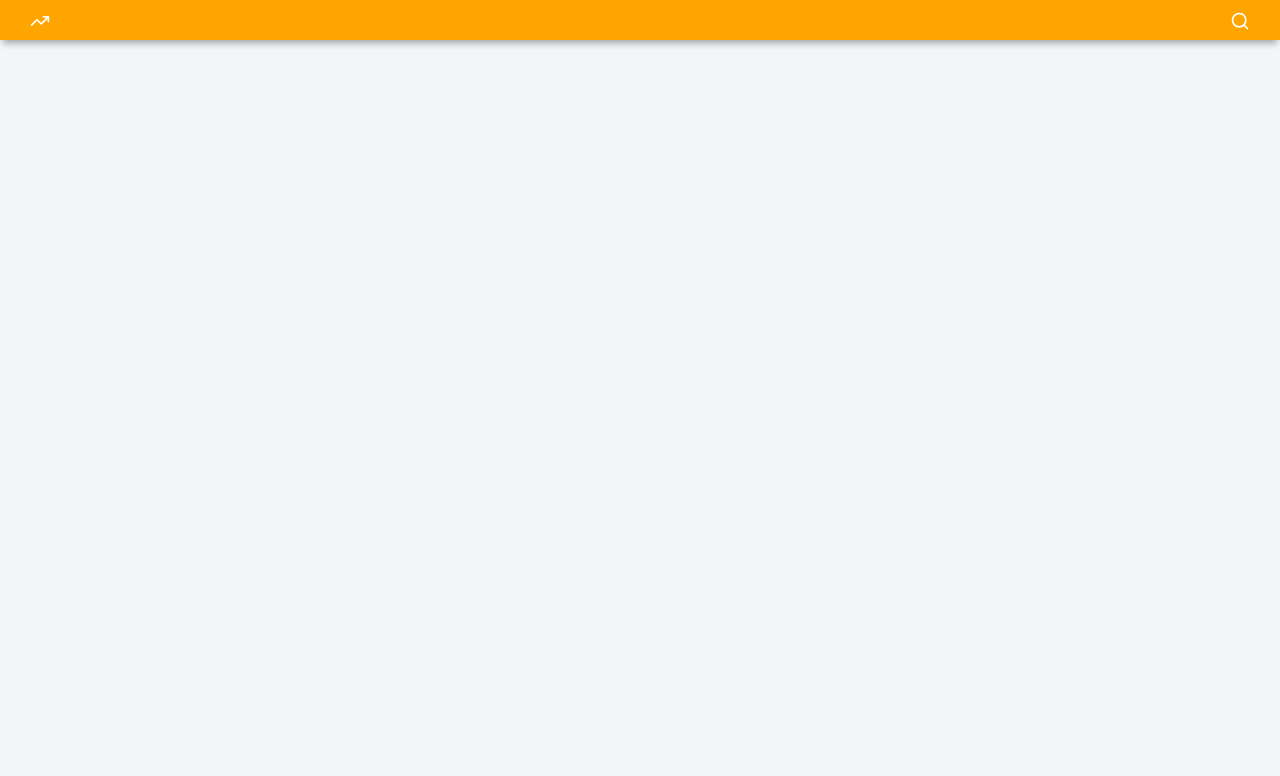
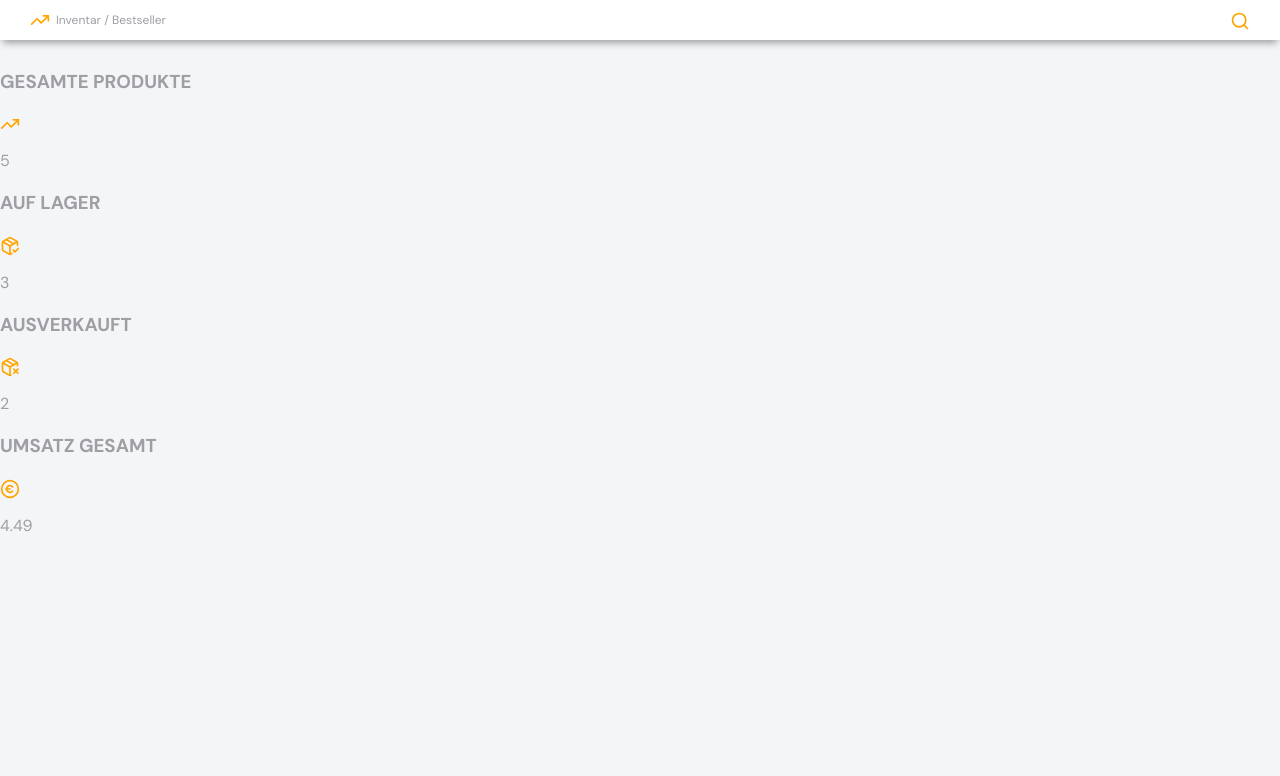
Before and after one commit to nadalinemortaoui/inventory_management, a Flask app: page / in a window 1280 px wide. Shown: the top 776 px of the page. Run offline with Flask 3, Linux system fonts and the light colour scheme.

Commit message:
Finalized flask logic of calculating out of stock, in stock and profit.

```diff
--- a/app.py
+++ b/app.py
@@ -1,12 +1,28 @@
 from flask import Flask, render_template
 from testdaten import produkte
+
 app = Flask(__name__) # Erstellen der App
+app.jinja_env.globals.update(len=len)
+def umsatz():
+    umsatz_wert = 0
+    for p in produkte:
+        if p["auf_lager"] == 0:
+            umsatz_wert += p["preis"]
+    return umsatz_wert
+
 @app.route("/") #Hauptseite wird erstellt
 def startseite():
-    gefilterte_produkte = []
+    alle_produkte = produkte
+    auflager_produkte = []
+    ausverkauft_produkte = []
     for p in produkte:
         if p["auf_lager"] == 1:
-            gefilterte_produkte.append(p)
-    return render_template("index.html", produkte = gefilterte_produkte)
+            auflager_produkte.append(p)
+        else:
+            ausverkauft_produkte.append(p)
+
+    gesamtumsatz = umsatz()
+    return render_template("index.html", produkte=auflager_produkte, alle_produkte = produkte, ausverkauft_produkte = ausverkauft_produkte, gesamtumsatz = gesamtumsatz)
+
 if __name__ == "__main__":
     app.run(debug=True)
--- a/static/style.css
+++ b/static/style.css
@@ -10,7 +10,7 @@ body {
   vertical-align: middle;
   width: 20px;
   height: 20px;
-  stroke: white;
+  stroke: orange;
   stroke-width: 2;
   font-size: 35px;
   line-height: 1px;
@@ -36,9 +36,19 @@ body {
   justify-content: space-between;
   padding: 0px 30px 0 30px;
   box-shadow: 0 6px 7px -3px rgba(0, 0, 0, 0.35);
-  background-color: orange;
+  background-color: white;
 }
 
+
+.header-left {
+  display: flex;
+  align-items: center;
+  gap: 6px;
+}
+
+.header-left p {
+  font-size: 12px;
+}
 
 /*----------Main--------------*/
 
--- a/templates/index.html
+++ b/templates/index.html
@@ -21,6 +21,7 @@
         <header class="header">
             <div class="header-left">
                 <i data-lucide="trending-up" class="nav-icon"></i>
+                <p class="title" >Inventar / Bestseller </p>
             </div>
             <div class="header-right">
                 <i data-lucide="search" class="nav-icon"></i>
@@ -28,7 +29,51 @@
         </header>
 
     <!--Main-->
-        <main class="main-container"></main>
+        <main class="main-container">
+            <div class="main-title"></div>
+
+                <div class="main-cards">
+                    <div class="card">
+                        <div class="card-inner">
+                            <h3>GESAMTE PRODUKTE</h3>
+                            <i data-lucide="trending-up" class="nav-icon"></i>
+                        </div>
+                        <p>{{len(alle_produkte)}}</p>
+                    </div>
+                </div>
+
+                <div class="main-cards">
+                    <div class="card">
+                        <div class="card-inner">
+                            <h3>AUF LAGER</h3>
+                            <i data-lucide="package-check" class="nav-icon"></i>
+                        </div>
+                        <p>{{len(produkte)}}</p>
+                    </div>
+                </div>
+
+                <div class="main-cards">
+                    <div class="card">
+                        <div class="card-inner">
+                            <h3>AUSVERKAUFT</h3>
+                            <i data-lucide="package-x" class="nav-icon"></i>
+                        </div>
+                        <p>{{len(ausverkauft_produkte)}}</p>
+                    </div>
+                </div>
+
+                <div class="main-cards">
+                    <div class="card">
+                        <div class="card-inner">
+                            <h3>UMSATZ GESAMT</h3>
+                            <i data-lucide="circle-euro" class="nav-icon"></i>
+                        </div>
+                        <p>{{gesamtumsatz}}</p>
+                    </div>
+                </div>
+
+        </main>
+
 
 
 
```
Also changed, not shown: testdaten.py (line endings or trailing spaces).
